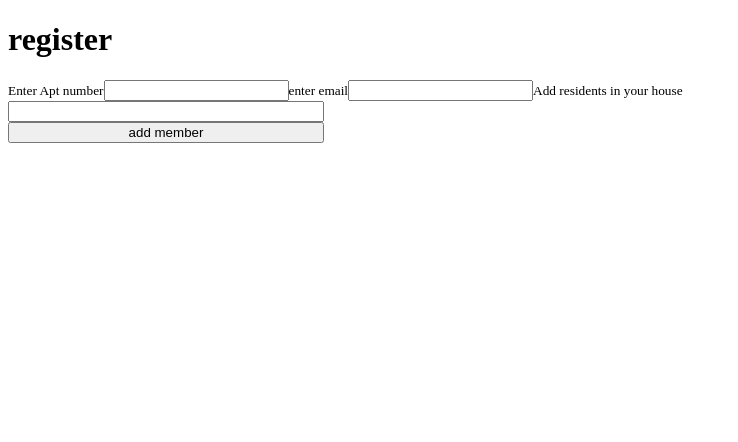
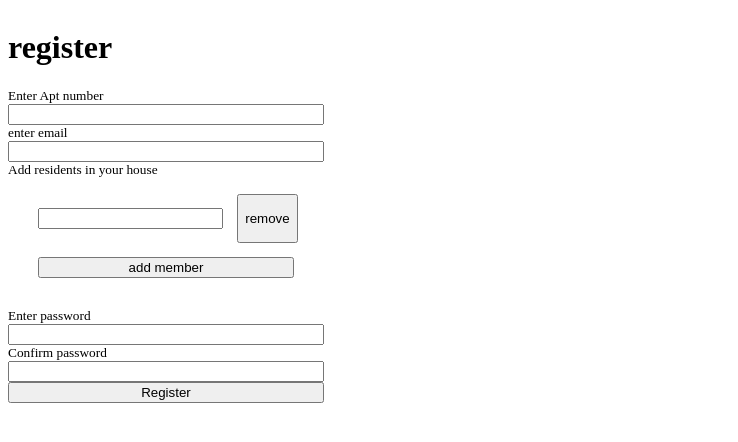
Before and after one commit to shamone03/ECR14, a React (Create React App) app in the folder client/: page /register in a window 1280 px wide. Shown: the top 442 px of the page, without its empty margins (0-738 px from the left). Built offline with nearby package versions, Linux system fonts and the light colour scheme.

Commit message:
register fixes

```diff
--- a/client/src/components/Home.js
+++ b/client/src/components/Home.js
@@ -16,6 +16,7 @@ const Home = () => {
             })
             if (res.status === 200) {
                 const data = await res.json()
+                console.log(data)
                 setHouseNo(data.houseNo)
                 setNames(data.names)
             }
@@ -23,11 +24,16 @@ const Home = () => {
         fetchData()
     }, [])
 
-
+    function Names() {
+        return (
+            names.map(i => (<p key={i._id}>{i.name}</p>))
+        )
+    }
     return (
         <>
+
             <h1>{houseNo}</h1>
-            <p>{names}</p>
+            <Names/>
         </>
     )
 }
--- a/client/src/components/Register.js
+++ b/client/src/components/Register.js
@@ -2,47 +2,110 @@ import React, {useEffect, useState} from 'react';
 
 const Register = () => {
     const [houseNo, setHouseNo] = useState('')
-    const [noOfMembers, setNoOfMembers] = useState(1)
     const [members, setMembers] = useState([{name: '', key: 1}])
     const [email, setEmail] = useState('')
     const [password, setPassword] = useState('')
     const [passwordConfirm, setPasswordConfirm] = useState('')
-    const [blockName, setBlockName] = useState('')
-
 
     const addMember = () => {
+        setMembers([...members, {name: '', key: members[members.length - 1].key + 1}])
         console.log(members)
-        setMembers([...members, {name: '', key: members[members.length - 1].key + 1}])
     }
 
     const setName = (i, newName) => {
-        console.log(i)
         const membersCopy = [...members]
         membersCopy[i-1].name = newName
+        setMembers(membersCopy)
+        console.log(members)
+    }
 
-        setMembers(membersCopy)
+    const removeName = (removeName) => {
+
+        console.log(removeName)
+        const membersCopy = [...members]
+        const newMembers = membersCopy.filter((member) => {
+                                return removeName !== member.name
+                            })
+
+        for (let i = 0; i < newMembers.length; i++) {
+            newMembers[i].key = i+1
+        }
+        setMembers(newMembers)
+        console.log(members)
+    }
+
+    const validate = () => {
+        if (password !== passwordConfirm) {
+            alert('passwords do not match')
+            return false
+        }
+        return true
+    }
+    const registerUser = async (e) => {
+        if (!validate()) {
+            return
+        }
+        e.preventDefault()
+        const res = await fetch('http://localhost:8080/api/register', {
+            method: 'POST',
+            headers: {"Content-Type": "application/json"},
+            body: JSON.stringify({
+                houseNo: houseNo,
+                email: email,
+                names: members,
+                password: password
+            })
+        })
+        if (res.status === 200) {
+            const data = await res.json()
+            // localStorage.setItem('token', data.token)
+        } else {
+            alert('invalid houseNo or password')
+        }
     }
 
     const style1 = {
         width: "25%",
         display: "flex",
-        flexDirection: "column"
+        flexDirection: "column",
+
+    }
+
+    const flexColumn = {
+        display: "flex",
+        flexDirection: "column",
+        padding: "5%"
+    }
+    const flexRow = {
+        display: "flex",
+        flexDirection: "row"
+    }
+
+    const margin5 = {
+        margin: "5%"
     }
 
     return (
-        <>
+        <div style={style1}>
             <h1>register</h1>
             <small>Enter Apt number</small>
             <input type="text" onChange={(e) => setHouseNo(e.target.value)}/>
             <small>enter email</small>
             <input type="text" onChange={(e) => setEmail(e.target.value)}/>
-
             <small>Add residents in your house</small>
-            <div style = {style1}>
-                {[...members].map((m) => <input type="text" key={m.key} onChange={(e) => setName(m.key, e.target.value)}/>)}
-                <button onClick={addMember}>add member</button>
+            <div style = {flexColumn}>
+                {[...members].map((m) =><div style={flexRow} key={m.key}>
+                    <input type="text" style={margin5} key={m.key} value={m.name} onChange={(e) => setName(m.key, e.target.value)}/>
+                    <button onClick={() => removeName(m.name)}>remove</button>
+                </div> )}
+                <button onClick={addMember} style={margin5}>add member</button>
             </div>
-        </>
+            <small>Enter password</small>
+            <input type="text" onChange={(e) => setPassword(e.target.value)}/>
+            <small>Confirm password</small>
+            <input type="text" onChange={(e) => setPasswordConfirm(e.target.value)}/>
+            <button onClick={registerUser}>Register</button>
+        </div>
 
     )
 
```
Also changed, not shown: 14 other files (tests, documents, lock files or other folders).
